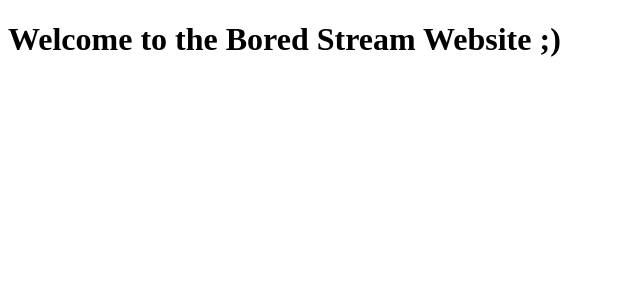
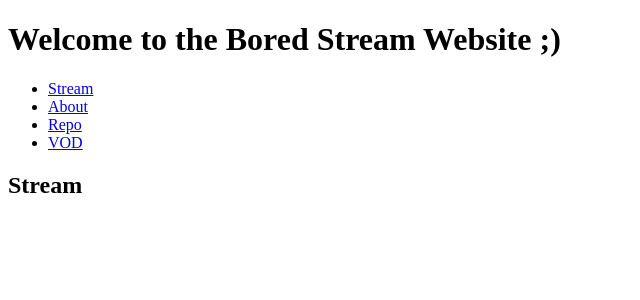
Before and after one commit to BoredKid/react-set-go, a React (Create React App) app: page / in a window 1280 px wide. Shown: the top 300 px of the page, without its empty margins (0-640 px from the left). Built offline with nearby package versions, Linux system fonts and the light colour scheme.

Commit message:
add BoredLink component

```diff
--- a/package.json
+++ b/package.json
@@ -3,8 +3,10 @@
   "version": "0.1.0",
   "private": true,
   "dependencies": {
+    "prop-types": "15.7.2",
     "react": "16.8.6",
     "react-dom": "16.8.6",
+    "react-router-dom": "5.0.1",
     "react-scripts": "3.0.1"
   },
   "devDependencies": {
--- a/src/App.js
+++ b/src/App.js
@@ -1,8 +1,54 @@
 import React from 'react';
+import { BrowserRouter as Router, Route } from "react-router-dom";
+import BoredLink from './components/BoredLink/BoredLink';
 
+function Stream() {
+  return <h2>Stream</h2>;
+}
+
+function Vod() {
+  return <h2>VOD</h2>;
+}
+
+function About() {
+  return <h2>About</h2>;
+}
+
+function AppRouter() {
+  return (
+    <Router>
+      <div>
+        <nav>
+          <ul>
+            <li>
+              <BoredLink path="/" label="Stream"/>
+            </li>
+            <li>
+              <BoredLink path="/about/" label="About"/>
+            </li>
+            <li>
+              <BoredLink href="https://github.com/BoredKid/BoredStream" label="Repo"/>
+            </li>
+            <li>
+              <BoredLink path="/vod/" label="VOD"/>
+            </li>
+          </ul>
+        </nav>
+
+        <Route path="/" exact component={Stream} />
+        <Route path="/vod/" component={Vod} />
+        <Route path="/about/" component={About} />
+      </div>
+    </Router>
+  );
+}
 function App() {
   return (
-    <h1>Welcome to the Bored Stream Website ;)</h1>
+    <div>
+      <h1>Welcome to the Bored Stream Website ;)</h1>
+      <AppRouter/>
+    </div>
+
   );
 }
 
--- /dev/null
+++ b/src/components/BoredLink/BoredLink.js
@@ -0,0 +1,17 @@
+import React from 'react'
+import { Link } from 'react-router-dom';
+import { string } from 'prop-types';
+
+const BoredLink =({path, label, href})=>(
+    path ?
+    <Link to={path}>{label}</Link>:
+    <a href={href}>{label}</a>
+);
+
+BoredLink.propTypes={
+    path: string,
+    label: string,
+    href: string
+}
+
+export default BoredLink;
```
Also changed, not shown: 2 other files (tests, documents, lock files or other folders).
